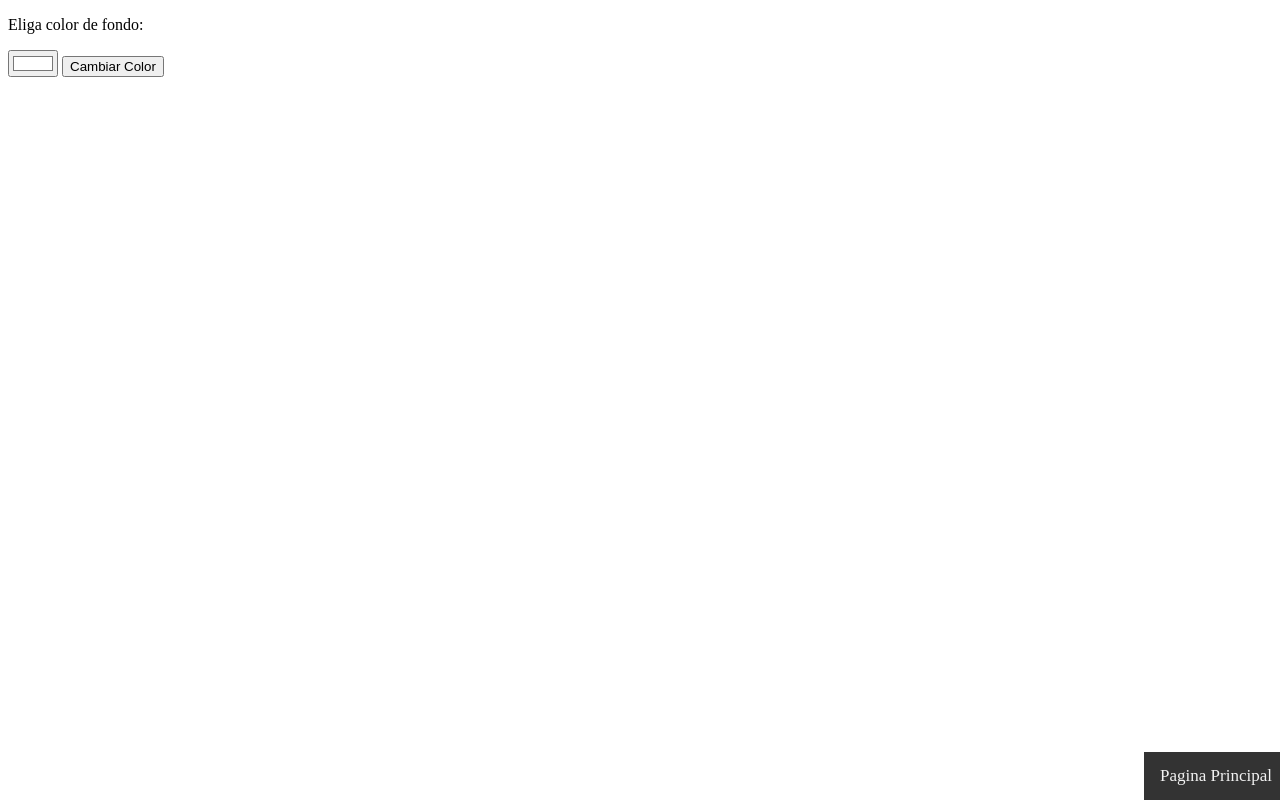
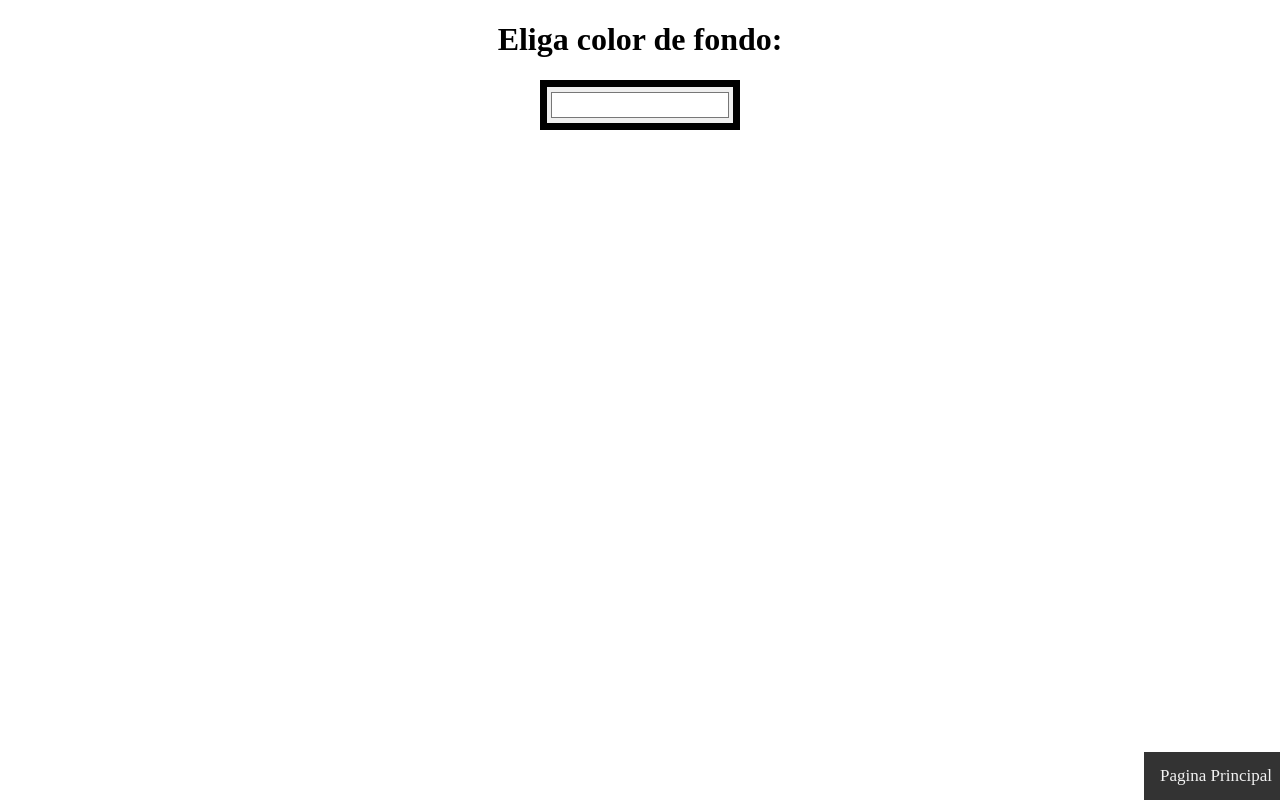
Before and after one commit to Zedla21/PracticaWeb, a plain HTML site: page 02-FondoCambiante/index.html in a window 1280 px wide. Drawn offline with nearby package versions, Linux system fonts and the light colour scheme.

Commit message:
ColorSelector

```diff
--- a/02-FondoCambiante/index.html
+++ b/02-FondoCambiante/index.html
@@ -11,8 +11,8 @@
     <title>Fondo</title>
 </head>
 <body>
-    <p>Eliga color de fondo: </p><input type="color" id="color">
-    <button id="boton">Cambiar Color</button>
+    <h1>Eliga color de fondo: </h1>
+    <input type="color" id="color">
 
     <div class="navbar">
         <a href="../" >Pagina Principal</a>
--- a/02-FondoCambiante/script.js
+++ b/02-FondoCambiante/script.js
@@ -1,8 +1,7 @@
 $(document).ready(function(){
     $("#color").val("#ffffff")
-    $("#boton").click(function(){
+    $("#color").change(function () {
         var color = $("#color").val();
-        console.log(color);
         document.body.style.backgroundColor = color;
     });
-  });
+});
--- a/02-FondoCambiante/style.css
+++ b/02-FondoCambiante/style.css
@@ -1,3 +1,12 @@
+body{
+    text-align: center;
+}
+input{
+    width: 200px;
+    height: 50px;
+    border: solid black 7px;
+}
+
 .navbar {
     overflow: hidden;
     position: fixed;
```
Also changed, not shown: index.html (+1 -1 lines), 01-SumaBasica/index.html (renamed from 01-JSBasico/index.html), 01-SumaBasica/script.js (renamed from 01-JSBasico/script.js), 01-SumaBasica/style.css (renamed from 01-JSBasico/style.css).
